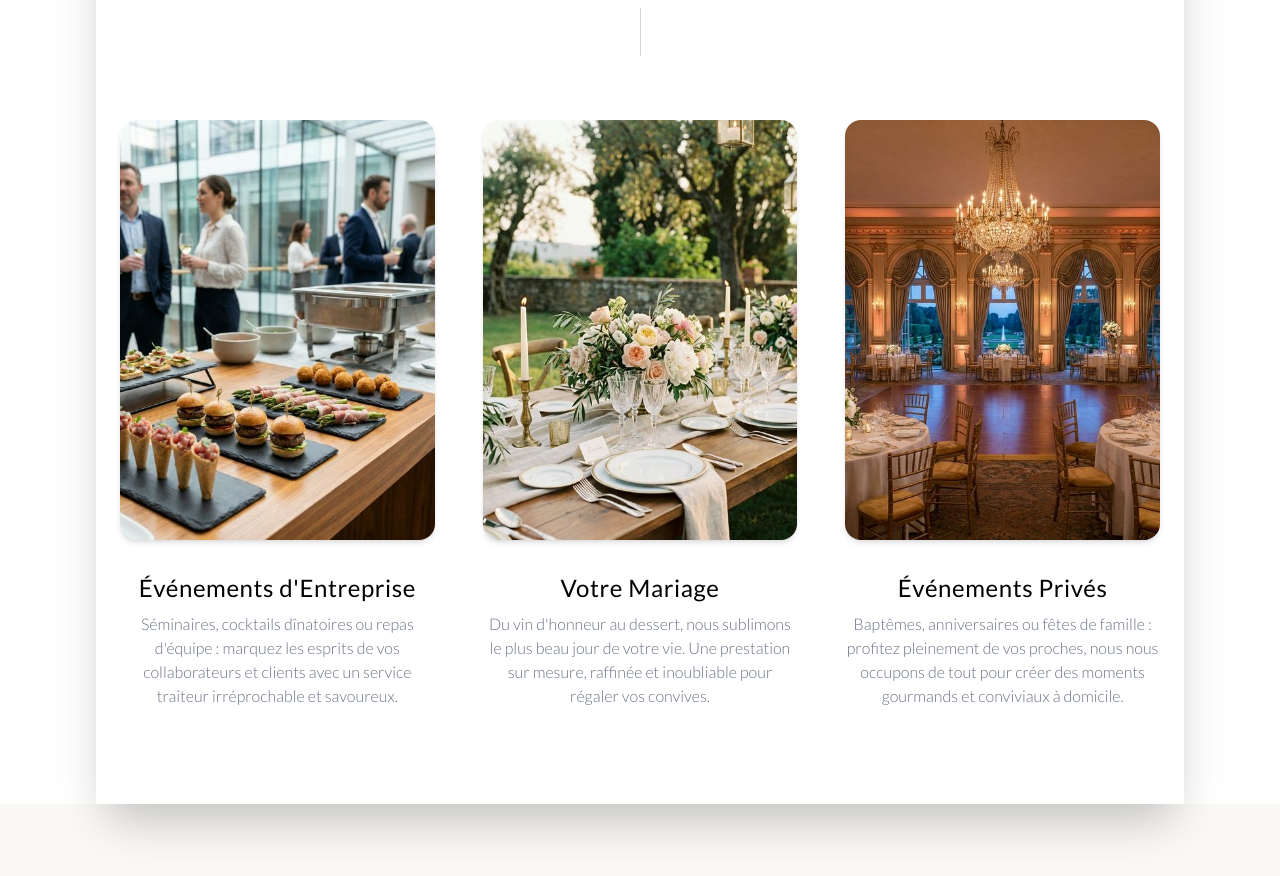
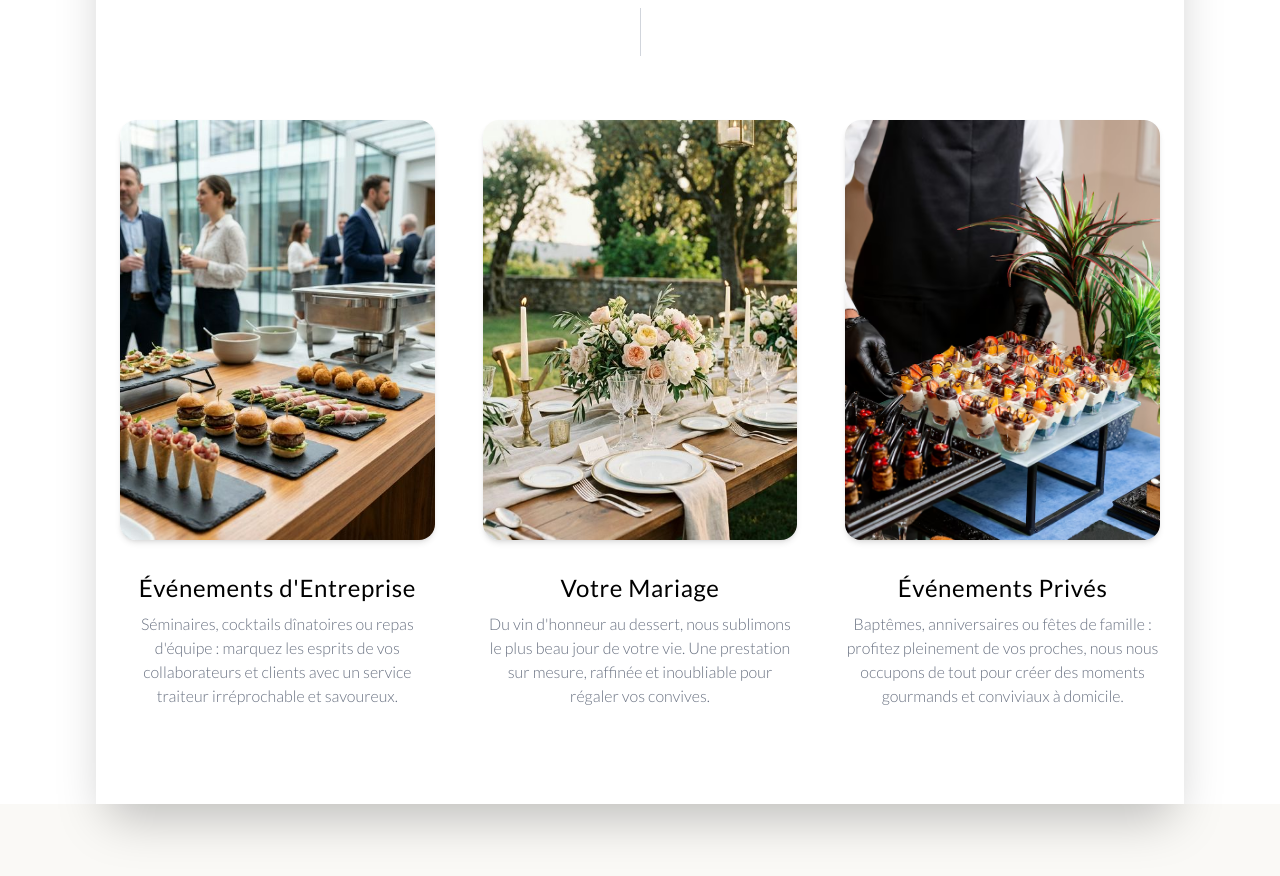
Before and after one commit to FlorianMeganck/traiteur-compere, a Next.js app: page / in a window 1280 px wide. Shown: the part 880-1756 px from the top of the page. Built offline with nearby package versions, Linux system fonts and the light colour scheme; a web font is replaced by a local one.

Commit message:
ajout img banquet

```diff
--- a/app/page.tsx
+++ b/app/page.tsx
@@ -189,7 +189,7 @@ function ServicesSection() {
     },
     {
       title: "Événements Privés",
-      image: "/images/private_party.png",
+      image: "/images/banquet.png",
       desc: "Baptêmes, anniversaires ou fêtes de famille : profitez pleinement de vos proches, nous nous occupons de tout pour créer des moments gourmands et conviviaux à domicile.",
       link: "/services#particuliers"
     }
```
Also changed, not shown: public/images/banquet.png.
